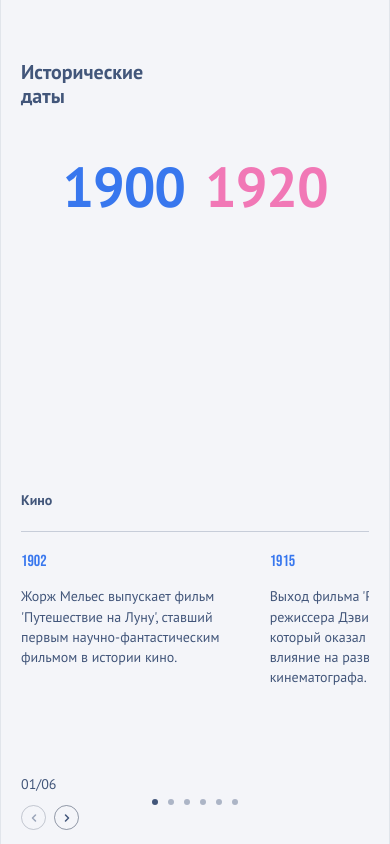
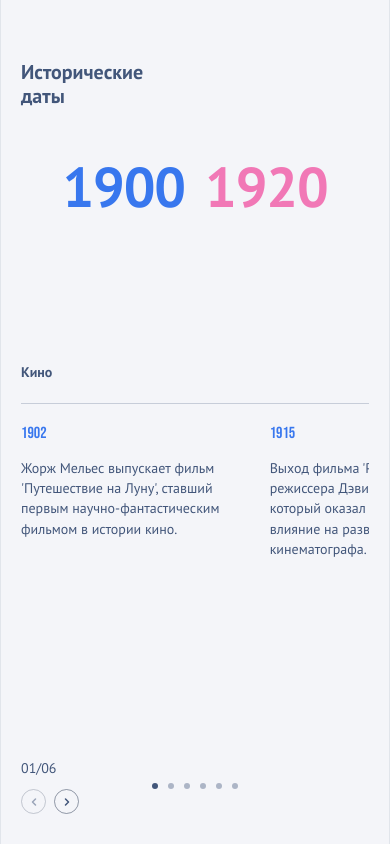
Before and after one commit to Katee-error/timeline-slider, a React (Create React App) app: page / in a window 390 px wide. Built offline with nearby package versions, Linux system fonts and the light colour scheme.

Commit message:
fix: change height timeline wrapper

```diff
--- a/src/components/timeline-wrapper/timeline-wrapper.scss
+++ b/src/components/timeline-wrapper/timeline-wrapper.scss
@@ -46,7 +46,7 @@
     padding-left: 20px;
     padding-right: 20px;
     padding-top: 60px;
-    padding-bottom: 14px;
+    padding-bottom: 30px;
   }
 }
 
--- a/src/components/timeline.scss
+++ b/src/components/timeline.scss
@@ -21,7 +21,7 @@
     gap: unset;
     flex-direction: column;
     justify-content: space-between;
-    height: 340px;
+    height: 60%;
   }
 }
 
```
